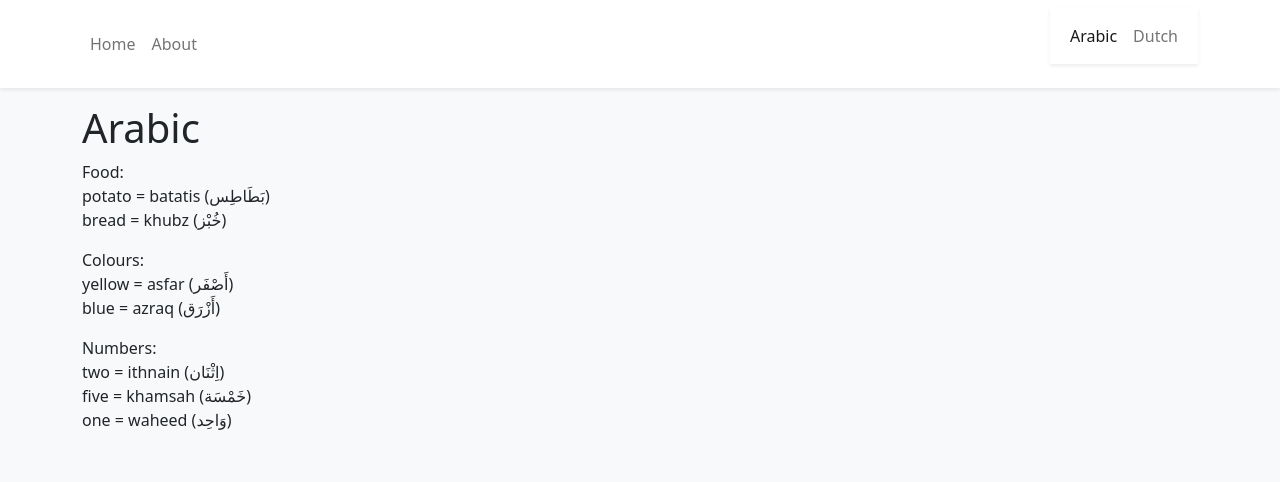
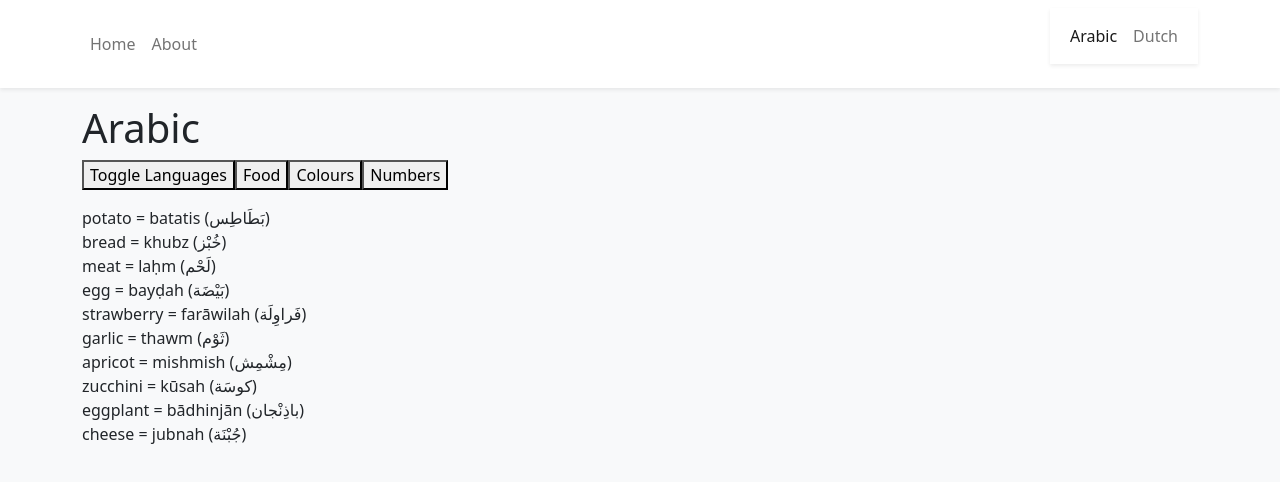
Before and after one commit to KevinCramer/LanguageToolReact, a React (Vite) app: page /study/arabic in a window 1280 px wide. Shown: the top 482 px of the page. Built offline with nearby package versions, Linux system fonts and the light colour scheme.

Commit message:
working filtering on topics for arabic

```diff
--- a/src/data/words.tsx
+++ b/src/data/words.tsx
@@ -1,16 +1,48 @@
-export const data =[
-    {language: "Arabic", topic: "Food", englishWord: "potato", foreignWord: "batatis (بَطَاطِس)"},
-    {language: "Arabic", topic: "Food", englishWord: "bread", foreignWord: "khubz (خُبْز)"},
-    {language: "Arabic", topic: "Colours", englishWord: "yellow", foreignWord: "asfar (أَصْفَر)"},
-    {language: "Arabic", topic: "Colours", englishWord: "blue", foreignWord: "azraq (أَزْرَق)"},
-    {language: "Arabic", topic: "Numbers", englishWord: "two", foreignWord: "ithnain (اِثْنَان)"},
-    {language: "Arabic", topic: "Numbers", englishWord: "five", foreignWord: "khamsah (خَمْسَة)"},
-    {language: "Arabic", topic: "Numbers", englishWord: "one", foreignWord: "waheed (وَاحِد)"},
-    {language: "Dutch", topic: "Clothes", englishWord: "trousers", foreignWord: "broek"},
-    {language: "Dutch", topic: "Clothes", englishWord: "sweater", foreignWord: "trui"},
-    {language: "Dutch", topic: "Colours", englishWord: "red", foreignWord: "rood"},
-    {language: "Dutch", topic: "Colours", englishWord: "blue", foreignWord: "blauw"},
-    {language: "Dutch", topic: "Numbers", englishWord: "six", foreignWord: "zes"},
-    {language: "Dutch", topic: "Numbers", englishWord: "eight", foreignWord: "acht"},
-    {language: "Dutch", topic: "Numbers", englishWord: "eleven", foreignWord: "elf"}
-    ]
+export const dutch = [
+{topic: "Clothes", englishWord: "trousers", foreignWord: "broek"},
+{topic: "Clothes", englishWord: "sweater", foreignWord: "trui"},
+{topic: "Colours", englishWord: "red", foreignWord: "rood"},
+{topic: "Colours", englishWord: "blue", foreignWord: "blauw"},
+{topic: "Numbers", englishWord: "one", foreignWord: "een"},
+{topic: "Numbers", englishWord: "two ", foreignWord: "twee"},
+{topic: "Numbers", englishWord: "three", foreignWord: "drie"},
+{topic: "Numbers", englishWord: "four", foreignWord: "vier"},
+{topic: "Numbers", englishWord: "five", foreignWord: "vijf"},
+{topic: "Numbers", englishWord: "six", foreignWord: "zes"},
+{topic: "Numbers", englishWord: "seven", foreignWord: "zeven"},
+{topic: "Numbers", englishWord: "eight", foreignWord: "acht"},
+{topic: "Numbers", englishWord: "nine", foreignWord: "negen"},
+{topic: "Numbers", englishWord: "ten", foreignWord: "tien"}
+
+]
+export const arabic = [
+{topic: "Food", englishWord: "potato", foreignWord: "batatis (بَطَاطِس)"},
+{topic: "Food", englishWord: "bread", foreignWord: "khubz (خُبْز)"},
+{topic: "Food", englishWord: "meat", foreignWord: "laḥm (لَحْم)"},
+{topic: "Food", englishWord: "egg", foreignWord: "bayḍah (بَيْضَة)"},
+{topic: "Food", englishWord: "strawberry", foreignWord: "farāwilah (فَراوِلَة)"},
+{topic: "Food", englishWord: "garlic", foreignWord: "thawm (ثَوْم)"},
+{topic: "Food", englishWord: "apricot", foreignWord: "mishmish (مِشْمِش)"},
+{topic: "Food", englishWord: "zucchini", foreignWord: "kūsah (كوسَة)"},
+{topic: "Food", englishWord: "eggplant", foreignWord: "bādhinjān (باذِنْجان)"},
+{topic: "Food", englishWord: "cheese", foreignWord: "jubnah (جُبْنَة)"},
+{topic: "Colours", englishWord: "yellow", foreignWord: "asfar (أَصْفَر)"},
+{topic: "Colours", englishWord: "blue", foreignWord: "azraq (أَزْرَق)"},
+{topic: "Colours", englishWord: "gray", foreignWord: "ramādiyy (رَمَادِيّ)"},
+{topic: "Colours", englishWord: "green", foreignWord: "akhḍar (أَخْضَر)"},
+{topic: "Colours", englishWord: "purple", foreignWord: "banafsajiyy (بَنَفْسَجِيّ)"},
+{topic: "Colours", englishWord: "pink", foreignWord: "wardiyy (وَرْدِيّ)"},
+{topic: "Colours", englishWord: "black", foreignWord: "aswad (أَسْوَد)"},
+{topic: "Colours", englishWord: "orange", foreignWord: "burtuqāliyy (بُرْتُقَاْلِيّ)"},
+{topic: "Colours", englishWord: "red", foreignWord: "aḥmar (أَحْمَر)"},
+{topic: "Numbers", englishWord: "one", foreignWord: "waheed (وَاحِد)"},
+{topic: "Numbers", englishWord: "two", foreignWord: "ithnain (اِثْنَان)"},
+{topic: "Numbers", englishWord: "three", foreignWord: "thalāthah (ثَلَاثَة)"},
+{topic: "Numbers", englishWord: "four", foreignWord: "arba'ah (أَرْبَعَة)"},
+{topic: "Numbers", englishWord: "five", foreignWord: "khamsah (خَمْسَة)"},
+{topic: "Numbers", englishWord: "six", foreignWord: "waheed (وَاحِد)"},
+{topic: "Numbers", englishWord: "seven", foreignWord: "sab'ah (سَبْعَة)"},
+{topic: "Numbers", englishWord: "eight", foreignWord: "thamāniyah (ثَمَانِيَة)"},
+{topic: "Numbers", englishWord: "nine", foreignWord: "tis'ah (تِسْعَة)"},
+{topic: "Numbers", englishWord: "ten", foreignWord: "'asharah (عَشَرَة)"}
+]
--- a/src/pages/Languages/Arabic.tsx
+++ b/src/pages/Languages/Arabic.tsx
@@ -1,43 +1,30 @@
 import { useState } from "react"
-import {data} from "../../data/words"
+import {arabic as language} from "../../data/words"
+
 export function Arabic(){
-    const all_words = data.filter((word) => {return word.language === "Arabic" })
-
-        const clothes = all_words.filter((word) => {return word.topic === "Food" })
-        const colours = all_words.filter((word) => {return word.topic === "Colours" })
-        const numbers = all_words.filter((word) => {return word.topic === "Numbers" })
-        const [Clothes,setClothes] = useState(clothes)
-        const [Colours,setColours] = useState(colours)
-        const [Numbers,setNumbers] = useState(numbers)
-
-        const allCategories = [[clothes,"Clothes"],[colours,"Colours"],[numbers,"Numbers"]]
-        const [AllCategories,setAllCategories] = useState(allCategories)
+    var x =1;
+    var [x,setX] = useState(x)
+    const handleClick = () => { return setX(x*(-1))}
+    var category = "Food"
+    var [category,setCategory] = useState(category)
+    const changeCategoryToFood = () => { return setCategory("Food")}
+    const changeCategoryToColours = () => { return setCategory("Colours")}
+    const changeCategoryToNumbers = () => { return setCategory("Numbers")}
 
 
-
-
+    var category_words = language.filter((word) => {return word.topic === category} )
 
         return (
         <div>
             <h1>Arabic</h1>
-            <p>Food:
+                <button onClick={handleClick} >Toggle Languages</button>
+                <button onClick={changeCategoryToFood} >Food</button>
+                <button onClick={changeCategoryToColours} >Colours</button>
+                <button onClick={changeCategoryToNumbers} >Numbers</button>
+                <p></p>
                 <div>
-                    {Clothes.map(word => (<div key={word.englishWord} > {word.englishWord} = {word.foreignWord}</div>))}
+                    {category_words.map(word => (<div key={word.englishWord} > {x===1? word.englishWord + " = " + word.foreignWord : word.foreignWord + " = " + word.englishWord} </div>))}
                 </div>
-            </p>
-
-            <p>Colours:
-                <div>
-                    {Colours.map(word => (<div key={word.englishWord} > {word.englishWord} = {word.foreignWord}</div>))}
-                </div>
-            </p>
-
-            <p>Numbers:
-                <div>
-                    {Numbers.map(word => (<div key={word.englishWord} > {word.englishWord} = {word.foreignWord}</div>))}
-                </div>
-            </p>
-
         </div>
         )
     }
--- a/src/pages/Languages/Dutch.tsx
+++ b/src/pages/Languages/Dutch.tsx
@@ -1,43 +1,16 @@
 import { useState } from "react"
-import {data} from "../../data/words"
+import {dutch as language} from "../../data/words"
 export function Dutch(){
-    const all_words = data.filter((word) => {return word.language === "Dutch" })
-
-    const clothes = all_words.filter((word) => {return word.topic === "Clothes" })
-    const colours = all_words.filter((word) => {return word.topic === "Colours" })
-    const numbers = all_words.filter((word) => {return word.topic === "Numbers" })
-    const [Clothes,setClothes] = useState(clothes)
-    const [Colours,setColours] = useState(colours)
-    const [Numbers,setNumbers] = useState(numbers)
-
-    const allCategories = [[clothes,"Clothes"],[colours,"Colours"],[numbers,"Numbers"]]
-    const [AllCategories,setAllCategories] = useState(allCategories)
-
-
-
-
-
+    var x =1;
+    var [x,setX] = useState(x)
+    const handleClick = () => { return setX(x*(-1))}
         return (
         <div>
             <h1>Dutch</h1>
-        <p>Clothes:
+                <button onClick={handleClick} >Toggle Languages</button>
                 <div>
-                {Clothes.map(word => (<div key={word.englishWord} > {word.englishWord} = {word.foreignWord}</div>))}
+                    {language.map(word => (<div key={word.englishWord} > {x===1? word.englishWord + " = " + word.foreignWord : word.foreignWord + " = " + word.englishWord} </div>))}
                 </div>
-        </p>
-
-        <p>Colours:
-            <div>
-                {Colours.map(word => (<div key={word.englishWord} > {word.englishWord} = {word.foreignWord}</div>))}
-            </div>
-        </p>
-
-        <p>Numbers:
-            <div>
-                {Numbers.map(word => (<div key={word.englishWord} > {word.englishWord} = {word.foreignWord}</div>))}
-            </div>
-        </p>
-
         </div>
     )
 }
```
Lines whose indentation alone changed are shown as unchanged.
